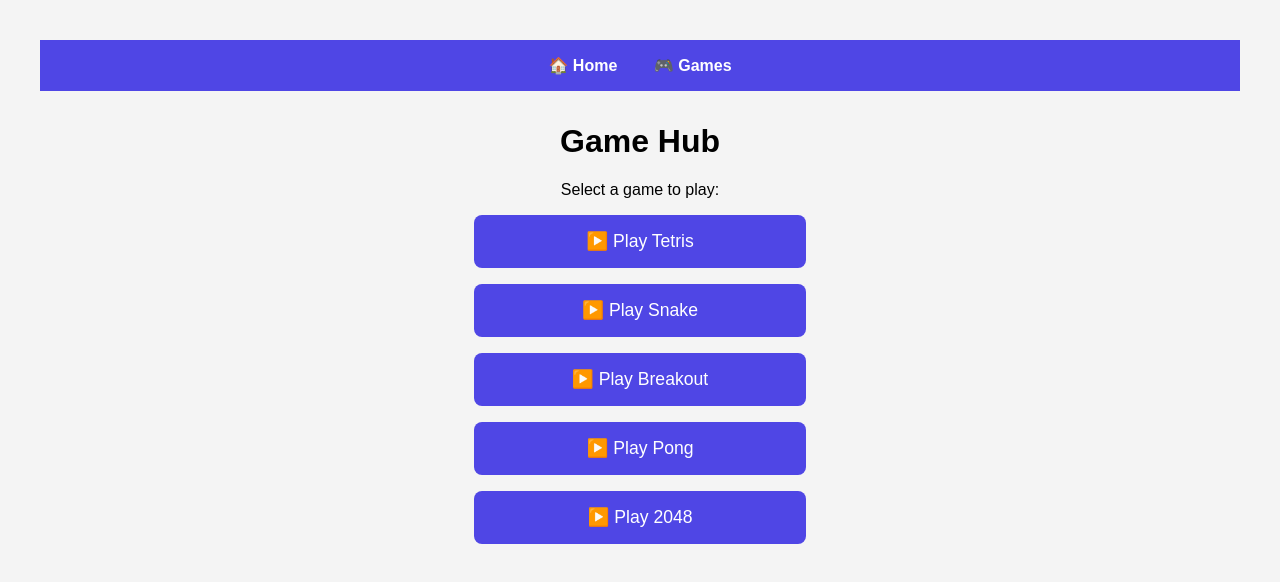
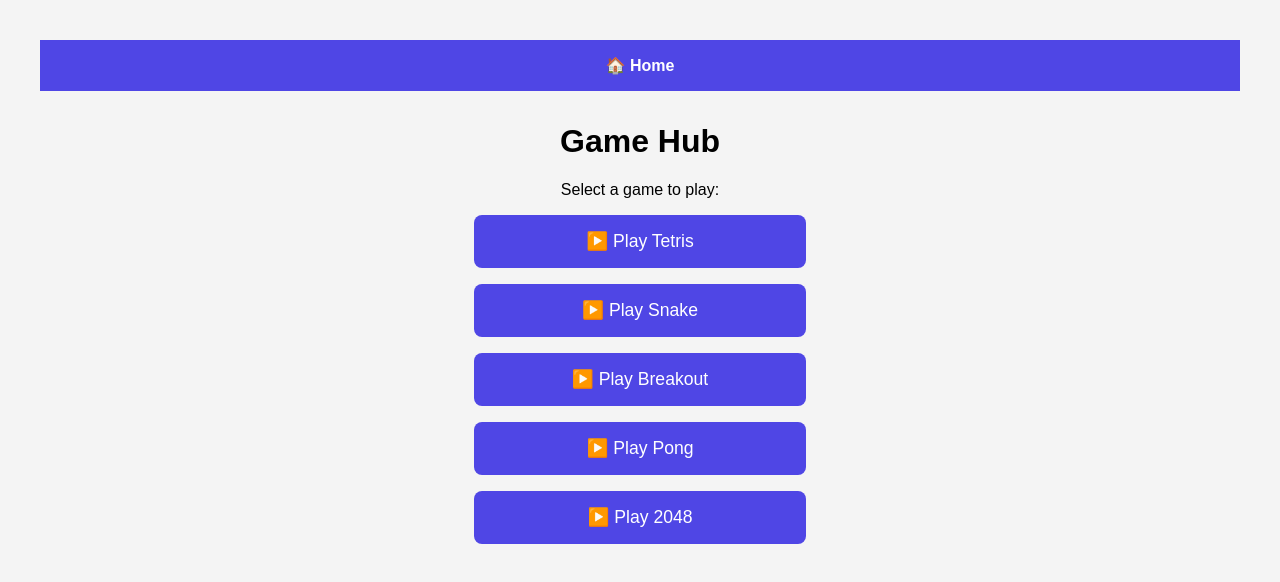
Before and after one commit to Coderno007Lab/Coderno007Lab.github.io, a plain HTML site: page games-hub.html in a window 1280 px wide. Drawn offline with Linux system fonts and the light colour scheme.

Commit message:
Update games-hub.html

```diff
--- a/games-hub.html
+++ b/games-hub.html
@@ -44,7 +44,6 @@
 
   <nav>
     <a href="index.html">🏠 Home</a>
-    <a href="#games">🎮 Games</a>
   </nav>
 
   <h1>Game Hub</h1>
```
